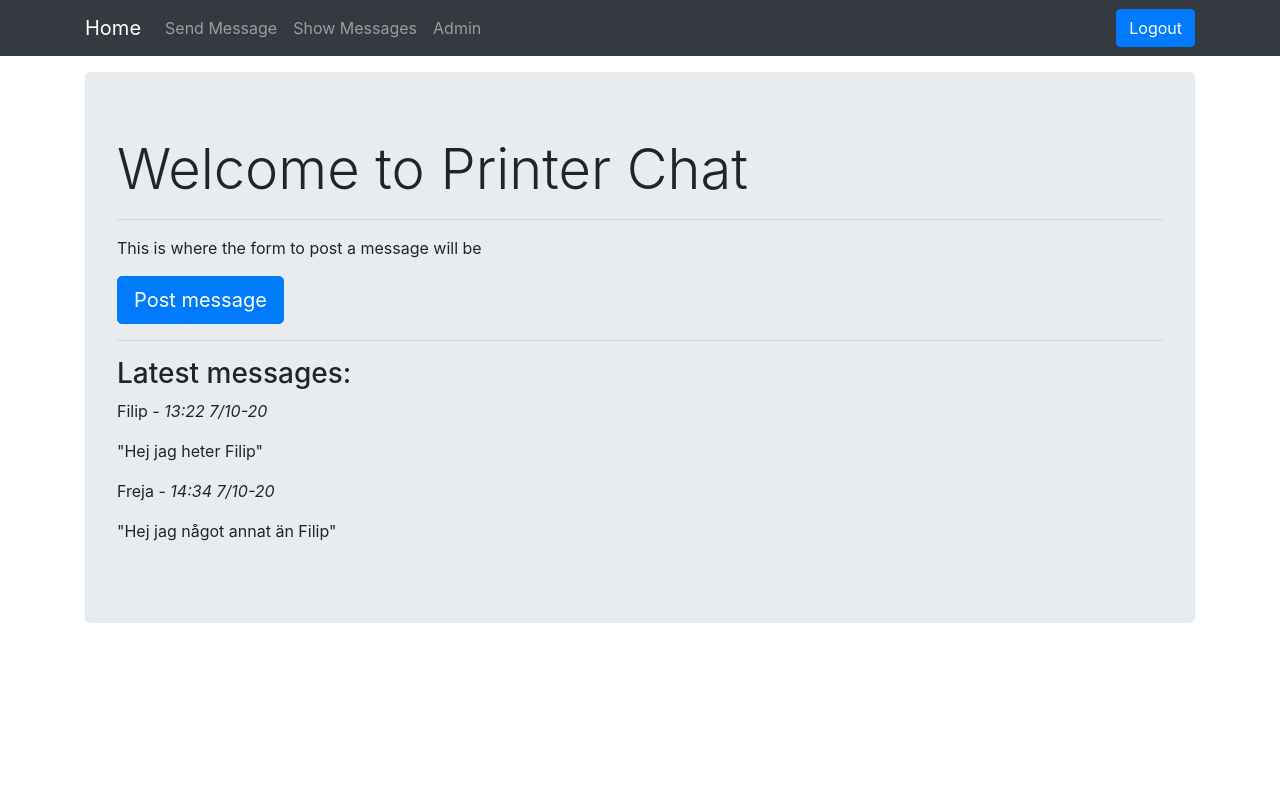
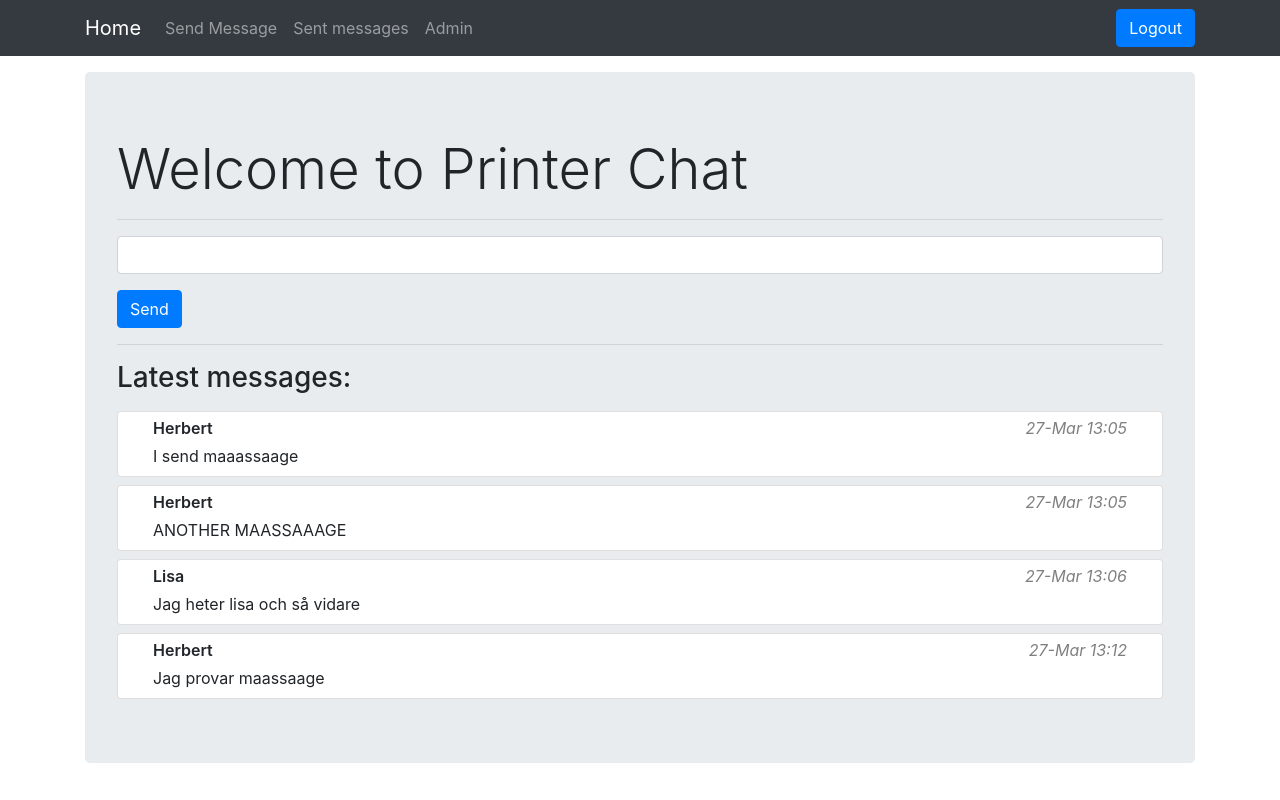
Before and after one commit to TobiasHerlitz/PrinterChat, a Django app: page / in a window 1280 px wide. Run offline with Django 3.2, Linux system fonts and the light colour scheme; a user stored in the database is signed in; data comes from the database, SQL or seed files in the repository; both versions use the stored data as it was after the commit; some libraries are stand-ins or nearby versions.

Commit message:
Added message func and last messages to index

```diff
--- a/main_app/static/mycss.css
+++ b/main_app/static/mycss.css
@@ -1,4 +1,4 @@
-#id_username, #id_password {
+#id_username, #id_password, #id_text_content {
   display: block;
   width: 100%;
   height: calc(1.5em + 0.75rem + 2px);
@@ -24,6 +24,7 @@
   font-size: 1rem;
   font-weight: 400;
   line-height: 1;
+  height: 0px;
 }
 
 #post-datetime{
@@ -34,6 +35,10 @@
   line-height: 0.5;
 }
 
+.list-group{
+  padding-top: 0.5rem;
+}
+
 @media (min-width: 576px) {
   #post-datetime{
     text-align: right;
--- a/main_app/templates/base.html
+++ b/main_app/templates/base.html
@@ -15,7 +15,7 @@
 			<ul class="navbar-nav mr-auto">
 				<li class="nav-item"><a class="navbar-brand" href="{% url 'Index' %}">Home</a></li>
 				<li class="nav-item"><a class="nav-link" href="{% url 'SendMessage' %}">Send Message</a></li>
-				<li class="nav-item"><a class="nav-link" href="{% url 'ShowMessages' %}">Show Messages</a></li>
+				<li class="nav-item"><a class="nav-link" href="{% url 'ShowMessages' %}">Sent messages</a></li>
 				<li class="nav-item"><a class="nav-link" href="{% url 'admin:index' %}">Admin</a></li>
 			</ul>
 			{% if user.is_authenticated %}
--- a/main_app/templates/index.html
+++ b/main_app/templates/index.html
@@ -4,14 +4,29 @@
 	<div class="jumbotron">
   	<h1 class="display-4">Welcome to Printer Chat</h1>
   	<hr>
-  	<div>
-  	<p>This is where the form to post a message will be</p>
-  	<button type="button" class="btn btn-primary btn-lg" href="#">Post message</button>
+      <form method="post">
+        {% csrf_token %}
+        <div class="form-group">
+          {{ form.text_content }}
+        </div>
+          <input class="btn btn-primary" type="submit" value="Send" name="">
+      </form>
   	<hr>
   	<h3>Latest messages:</h3>
-  	<p>Filip - <i>13:22 7/10-20</i></p>
-  	<p>"Hej jag heter Filip"</p>
-  	<p>Freja - <i>14:34 7/10-20</i></p>
-  	<p>"Hej jag något annat än Filip"</p>
+      {% for message in last_four_objects %}
+    <ul class="list-group">
+      <li class="list-group-item">
+        <div class="container">
+          <div class="row">
+            <div class="col-sm"><p id="post-username">{{ message.poster }}</p></div>
+            <div class="col-sm"><p id="post-datetime">{{ message.timestamp }}</p></div>
+          </div>
+          <div class="row">
+            <div class="col-sm"><p id="post-text">{{ message.text_content }}<p></div>
+          </div>
+        </div>
+      </li>
+    </ul>
+      {% endfor %}
 	</div>
 {% endblock %}
--- a/main_app/views.py
+++ b/main_app/views.py
@@ -9,9 +9,25 @@ from main_app.models import Message
 
 
 # Create your views here.
-class Index(LoginRequiredMixin, TemplateView):
+class Index(LoginRequiredMixin, CreateView):
 	login_url = 'Login'
 	template_name = 'index.html'
+
+	fields = ['text_content']
+	model = Message
+
+	def form_valid(self, form):
+		message_instance = form.save(commit=False)
+		message_instance.poster = User.objects.get(first_name=self.request.user)
+		message_instance.timestamp = time.strftime('%d-%b %H:%M')
+		message_instance.save()
+		return HttpResponseRedirect('/')
+
+	def get_context_data(self, *args, **kwargs):
+		context = super(Index, self).get_context_data(**kwargs)
+		context["all_objects"] = self.model.objects.all()
+		context["last_four_objects"] = context["all_objects"][len(context["all_objects"])-4:len(context["all_objects"]):1]
+		return context
 
 class Login(LoginView):
 	template_name = 'login.html'
```
Also changed, not shown: main_app/templates/login.html (+3 -4 lines), main_app/templates/sendmessage.html (+5 -3 lines), db.sqlite3.
